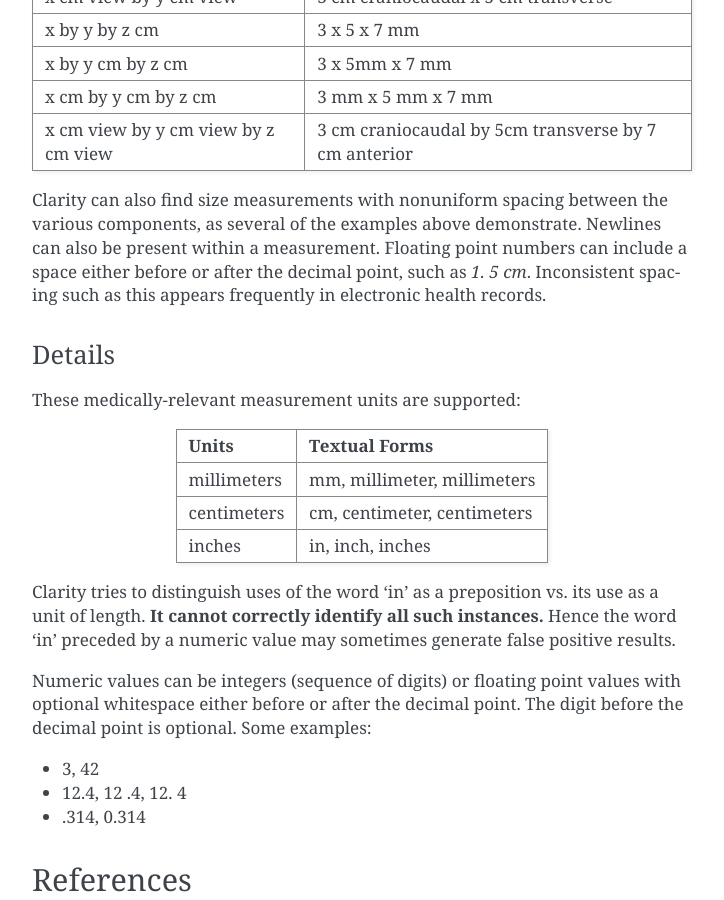
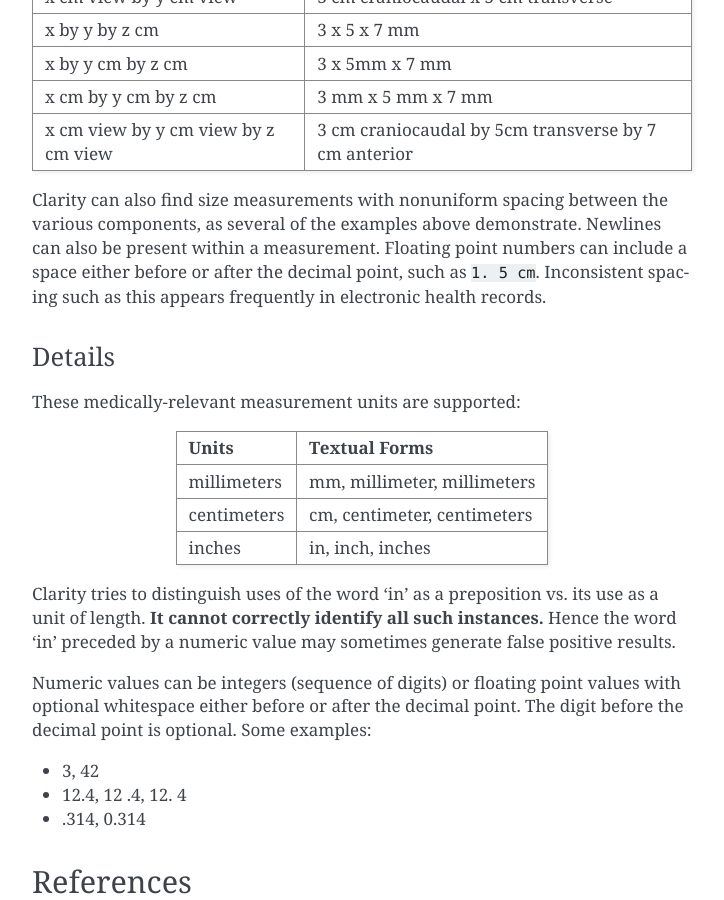
Before and after one commit to ClarityNLP/ClarityNLP, a Sphinx documentation site: the page built from docs/algorithms/size_measurement_finder.rst, in a window 1280 px wide and 900 px high, scrolled down 2726 px. Shown: the whole window, without its empty margins (388-1112 px from the left). Built offline with Sphinx 7.4.7, drawn with Linux system fonts in a browser that asks for light colours.

```diff
--- a/docs/algorithms/size_measurement_finder.rst
+++ b/docs/algorithms/size_measurement_finder.rst
@@ -119,7 +119,7 @@ x cm view by y cm view by z cm view  3 cm craniocaudal by 5cm transverse by 7 cm
 Clarity can also find size measurements with nonuniform spacing between the
 various components, as several of the examples above demonstrate. Newlines can
 also be present within a measurement. Floating point numbers can include a
-space either before or after the decimal point, such as `1. 5 cm`. Inconsistent
+space either before or after the decimal point, such as ``1. 5 cm``. Inconsistent
 spacing such as this appears frequently in electronic health records.
 
 Details
```
